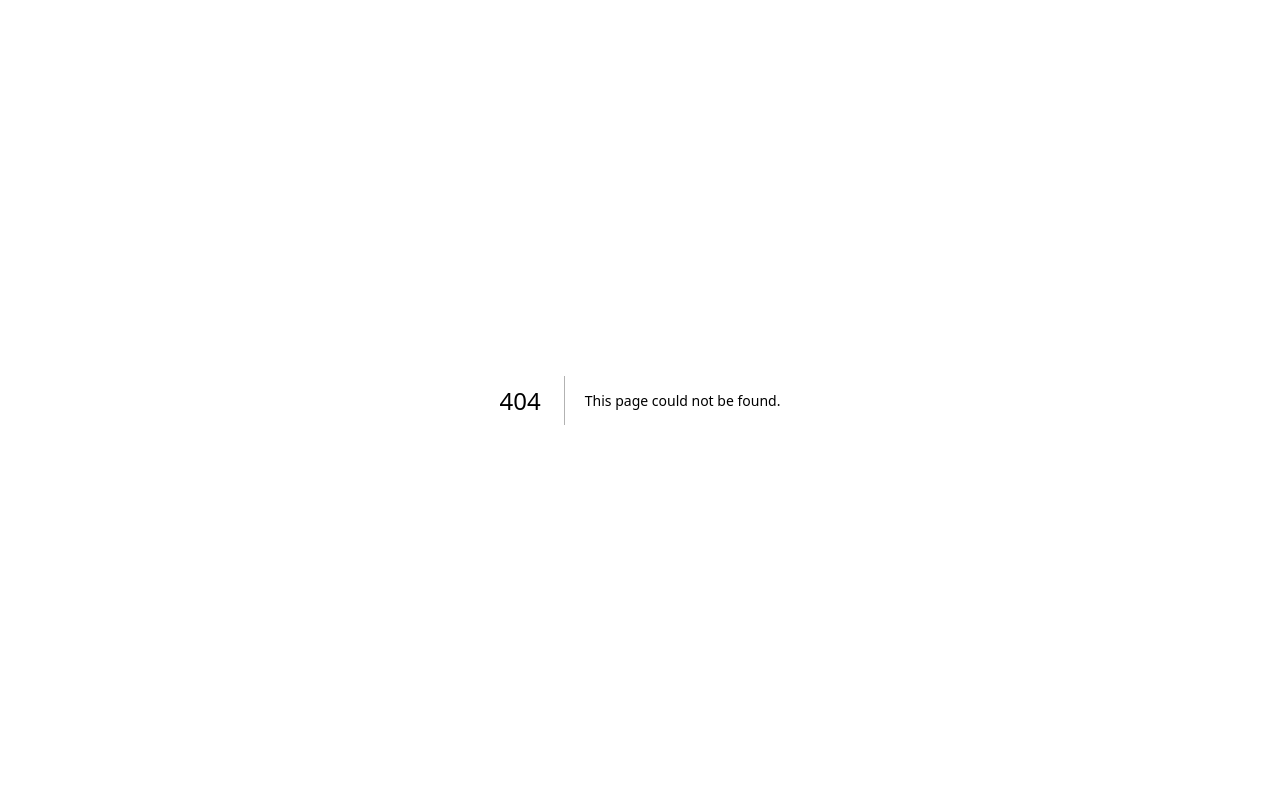
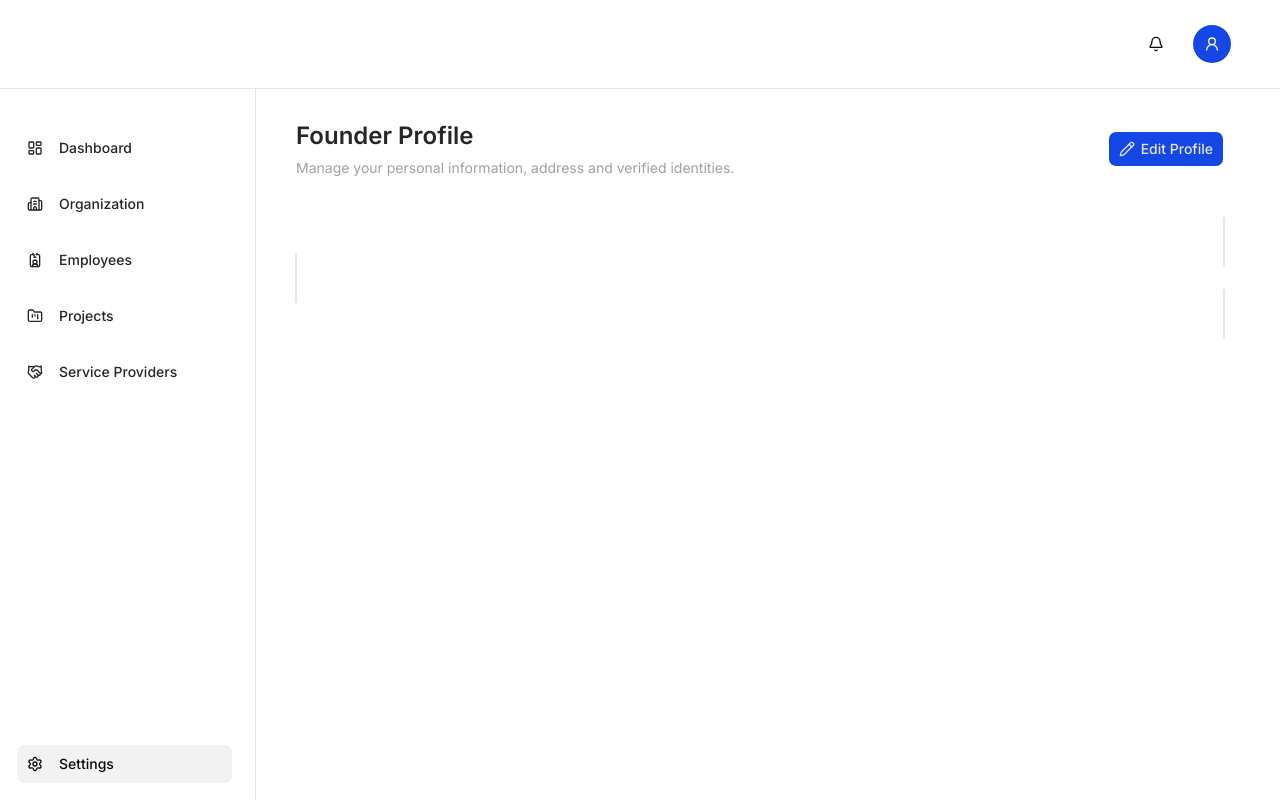
Before and after one commit to saadsayyed10/palmtree, a Next.js app in the folder frontend/: page /organization/dashboard/settings in a window 1280 px wide. Before the commit this address had no page. Built offline with nearby package versions, Linux system fonts and the light colour scheme.

Commit message:
API Handler: Fetch organization user profile

```diff
--- a/frontend/_api/organization-api.ts
+++ b/frontend/_api/organization-api.ts
@@ -30,3 +30,11 @@ export const loginOrganizationUserAPI = async (
     password,
   });
 };
+
+export const fetchOrganizationUserProfileAPI = async (token: string) => {
+  return await axios.get(`${apiUrl}/organization/user/profile`, {
+    headers: {
+      Authorization: `Bearer ${token}`
+    }
+  })
+}
--- a/frontend/_components/organization/Navbar.tsx
+++ b/frontend/_components/organization/Navbar.tsx
@@ -1,59 +1,83 @@
 "use client";
 
 import { Button } from "@/components/ui/button";
+import {
+  DropdownMenu,
+  DropdownMenuContent,
+  DropdownMenuItem,
+  DropdownMenuTrigger,
+} from "@/components/ui/dropdown-menu";
 import { toast } from "@/components/ui/toast";
 import { useAuth } from "@/hooks/useAuth";
-import { Bell, Loader2, LogOut, User2 } from "lucide-react";
+import { Bell, Loader2, LogOut, User, User2 } from "lucide-react";
 import { useRouter } from "next/navigation";
 import { useState } from "react";
 
 const OrganizationNavbar = () => {
-  // const { logout, user } = useAuth();
-  // const [loading, setLoading] = useState<boolean>(false);
+  const { logout, user } = useAuth();
+  const [loading, setLoading] = useState<boolean>(false);
 
-  // const router = useRouter();
+  const router = useRouter();
 
-  // const handleLogout = () => {
-  //   setLoading(true);
+  const handleLogout = () => {
+    setLoading(true);
 
-  //   setTimeout(() => {
-  //     setLoading(false);
-  //   }, 2000);
+    setTimeout(() => {
+      setLoading(false);
+    }, 2000);
 
-  //   logout();
+    logout();
 
-  //   toast.add({
-  //     type: "success",
-  //     description: "You have been logged out from you account",
-  //   });
+    toast.add({
+      type: "success",
+      description: "You have been logged out from you account",
+    });
 
-  //   router.replace("/organization/signin");
-  // };
+    router.replace("/organization/signin");
+  };
 
   return (
     <div className="flex justify-between items-center w-full lg:py-6 lg:px-12 border-b fixed top-0 bg-white z-50">
       <h1>{/* TODO: Organization name here */}</h1>
-
-      {/* <Button
-        variant={"outline"}
-        onClick={handleLogout}
-        className="bg-red-500/30 hover:bg-red-500/40"
-        disabled={loading}
-      >
-        {loading ? <Loader2 className="animate-spin" /> : <LogOut />}
-      </Button> */}
 
       <div className="flex justify-end items-center w-full gap-x-4">
         <Button size={"icon-lg"} variant={"ghost"}>
           <Bell />
         </Button>
 
-        <Button
-          className="rounded-full bg-blue-700 hover:bg-blue-800 duration-300 transition"
-          size={"icon-lg"}
-        >
-          <User2 />
-        </Button>
+        <DropdownMenu>
+          <DropdownMenuTrigger
+            render={
+              <Button
+                className="rounded-full bg-blue-700 hover:bg-blue-800 duration-300 transition"
+                size={"icon-lg"}
+              />
+            }
+          >
+            <User2 />
+          </DropdownMenuTrigger>
+          <DropdownMenuContent align="end">
+            <DropdownMenuItem
+              onClick={() => router.push("/organization/dashboard/settings")}
+              className="flex justify-between items-center w-full"
+            >
+              <span>Profile</span>
+              <User className="w-2 h-2 opacity-50" />
+            </DropdownMenuItem>
+            <DropdownMenuItem
+              onClick={handleLogout}
+              className="flex justify-between items-center w-full"
+              disabled={loading}
+            >
+              <span>Logout</span>
+              {loading ? (
+                <Loader2 className="w-2 h-2 opacity-50 animate-spin" />
+              ) : (
+                <LogOut className="w-2 h-2 opacity-50" />
+              )}
+            </DropdownMenuItem>
+          </DropdownMenuContent>
+        </DropdownMenu>
       </div>
     </div>
   );
--- a/frontend/_components/organization/Sidebar.tsx
+++ b/frontend/_components/organization/Sidebar.tsx
@@ -85,10 +85,10 @@ const OrganizationSidebar = () => {
       <Button
         size={"lg"}
         variant={"ghost"}
-        className="flex justify-start items-center gap-x-4 w-[85%] absolute bottom-4"
+        className={`flex justify-start items-center gap-x-4 w-[85%] absolute bottom-4 ${pathName === "/organization/dashboard/settings" && "bg-neutral-200/50"}`}
         onClick={() => {
-          if (pathName !== "/organization/settings") {
-            router.push("/organization/settings");
+          if (pathName !== "/organization/dashboard/settings") {
+            router.push("/organization/dashboard/settings");
           }
         }}
       >
--- /dev/null
+++ b/frontend/app/(home)/organization/dashboard/settings/page.tsx
@@ -0,0 +1,33 @@
+import { Button } from "@/components/ui/button";
+import { Card } from "@/components/ui/card";
+import { Pencil } from "lucide-react";
+
+const OrganizationSettings = () => {
+  return (
+    <div className="flex justify-center items-center w-full flex-col gap-y-10 p-2">
+      <div className="flex justify-between items-center w-full">
+        <div className="flex justify-start items-start flex-col gap-y-1.5">
+          <h1 className="text-neutral-800 font-semibold text-2xl">
+            Founder Profile
+          </h1>
+          <h5 className="text-neutral-400 text-sm">
+            Manage your personal information, address and verified identities.
+          </h5>
+        </div>
+        <Button className="bg-blue-700 hover:bg-blue-800 text-neutral-200">
+          <Pencil /> Edit Profile
+        </Button>
+      </div>
+
+      <div className="flex justify-between items-center w-full">
+        <Card></Card>
+        <div className="flex justify-end items-end w-full flex-col gap-y-6">
+          <Card></Card>
+          <Card></Card>
+        </div>
+      </div>
+    </div>
+  );
+};
+
+export default OrganizationSettings;
--- a/frontend/app/(home)/organization/settings/page.tsx
+++ /dev/null
@@ -1,5 +0,0 @@
-const OrganizationSettings = () => {
-  return <div>OrganizationSettings</div>;
-};
-
-export default OrganizationSettings;
--- a/frontend/components/ui/dropdown-menu.tsx
+++ b/frontend/components/ui/dropdown-menu.tsx
@@ -1,21 +1,21 @@
-"use client"
+"use client";
 
-import * as React from "react"
-import { Menu as MenuPrimitive } from "@base-ui/react/menu"
+import * as React from "react";
+import { Menu as MenuPrimitive } from "@base-ui/react/menu";
 
-import { cn } from "@/lib/utils"
-import { ChevronRightIcon, CheckIcon } from "lucide-react"
+import { cn } from "@/lib/utils";
+import { ChevronRightIcon, CheckIcon } from "lucide-react";
 
 function DropdownMenu({ ...props }: MenuPrimitive.Root.Props) {
-  return <MenuPrimitive.Root data-slot="dropdown-menu" {...props} />
+  return <MenuPrimitive.Root data-slot="dropdown-menu" {...props} />;
 }
 
 function DropdownMenuPortal({ ...props }: MenuPrimitive.Portal.Props) {
-  return <MenuPrimitive.Portal data-slot="dropdown-menu-portal" {...props} />
+  return <MenuPrimitive.Portal data-slot="dropdown-menu-portal" {...props} />;
 }
 
 function DropdownMenuTrigger({ ...props }: MenuPrimitive.Trigger.Props) {
-  return <MenuPrimitive.Trigger data-slot="dropdown-menu-trigger" {...props} />
+  return <MenuPrimitive.Trigger data-slot="dropdown-menu-trigger" {...props} />;
 }
 
 function DropdownMenuContent({
@@ -41,16 +41,19 @@ function DropdownMenuContent({
       >
         <MenuPrimitive.Popup
           data-slot="dropdown-menu-content"
-          className={cn("z-50 max-h-(--available-height) w-(--anchor-width) min-w-32 origin-(--transform-origin) overflow-x-hidden overflow-y-auto rounded-md bg-popover p-1 text-popover-foreground shadow-md ring-1 ring-foreground/10 duration-100 outline-none data-[side=bottom]:slide-in-from-top-2 data-[side=inline-end]:slide-in-from-left-2 data-[side=inline-start]:slide-in-from-right-2 data-[side=left]:slide-in-from-right-2 data-[side=right]:slide-in-from-left-2 data-[side=top]:slide-in-from-bottom-2 data-open:animate-in data-open:fade-in-0 data-open:zoom-in-95 data-closed:animate-out data-closed:overflow-hidden data-closed:fade-out-0 data-closed:zoom-out-95", className )}
+          className={cn(
+            "z-50 max-h-(--available-height) w-(--anchor-width) min-w-32 origin-(--transform-origin) overflow-x-hidden overflow-y-auto rounded-md bg-popover p-1 text-popover-foreground shadow-md ring-1 ring-foreground/10 duration-100 outline-none data-[side=bottom]:slide-in-from-top-2 data-[side=inline-end]:slide-in-from-left-2 data-[side=inline-start]:slide-in-from-right-2 data-[side=left]:slide-in-from-right-2 data-[side=right]:slide-in-from-left-2 data-[side=top]:slide-in-from-bottom-2 data-open:animate-in data-open:fade-in-0 data-open:zoom-in-95 data-closed:animate-out data-closed:overflow-hidden data-closed:fade-out-0 data-closed:zoom-out-95",
+            className,
+          )}
           {...props}
         />
       </MenuPrimitive.Positioner>
     </MenuPrimitive.Portal>
-  )
+  );
 }
 
 function DropdownMenuGroup({ ...props }: MenuPrimitive.Group.Props) {
-  return <MenuPrimitive.Group data-slot="dropdown-menu-group" {...props} />
+  return <MenuPrimitive.Group data-slot="dropdown-menu-group" {...props} />;
 }
 
 function DropdownMenuLabel({
@@ -58,7 +61,7 @@ function DropdownMenuLabel({
   inset,
   ...props
 }: MenuPrimitive.GroupLabel.Props & {
-  inset?: boolean
+  inset?: boolean;
 }) {
   return (
     <MenuPrimitive.GroupLabel
@@ -66,11 +69,11 @@ function DropdownMenuLabel({
       data-inset={inset}
       className={cn(
         "px-2 py-1.5 text-xs font-medium text-muted-foreground data-inset:pl-8",
-        className
+        className,
       )}
       {...props}
     />
-  )
+  );
 }
 
 function DropdownMenuItem({
@@ -79,8 +82,8 @@ function DropdownMenuItem({
   variant = "default",
   ...props
 }: MenuPrimitive.Item.Props & {
-  inset?: boolean
-  variant?: "default" | "destructive"
+  inset?: boolean;
+  variant?: "default" | "destructive";
 }) {
   return (
     <MenuPrimitive.Item
@@ -88,16 +91,16 @@ function DropdownMenuItem({
       data-inset={inset}
       data-variant={variant}
       className={cn(
-        "group/dropdown-menu-item relative flex cursor-default items-center gap-2 rounded-sm px-2 py-1.5 text-sm outline-hidden select-none focus:bg-accent focus:text-accent-foreground not-data-[variant=destructive]:focus:**:text-accent-foreground data-inset:pl-8 data-[variant=destructive]:text-destructive data-[variant=destructive]:focus:bg-destructive/10 data-[variant=destructive]:focus:text-destructive dark:data-[variant=destructive]:focus:bg-destructive/20 data-disabled:pointer-events-none data-disabled:opacity-50 [&_svg]:pointer-events-none [&_svg]:shrink-0 [&_svg:not([class*='size-'])]:size-4 data-[variant=destructive]:*:[svg]:text-destructive",
-        className
+        "group/dropdown-menu-item relative flex cursor-pointer items-center gap-2 rounded-sm px-2 py-1.5 text-sm outline-hidden select-none focus:bg-accent focus:text-accent-foreground not-data-[variant=destructive]:focus:**:text-accent-foreground data-inset:pl-8 data-[variant=destructive]:text-destructive data-[variant=destructive]:focus:bg-destructive/10 data-[variant=destructive]:focus:text-destructive dark:data-[variant=destructive]:focus:bg-destructive/20 data-disabled:pointer-events-none data-disabled:opacity-50 [&_svg]:pointer-events-none [&_svg]:shrink-0 [&_svg:not([class*='size-'])]:size-4 data-[variant=destructive]:*:[svg]:text-destructive",
+        className,
       )}
       {...props}
     />
-  )
+  );
 }
 
 function DropdownMenuSub({ ...props }: MenuPrimitive.SubmenuRoot.Props) {
-  return <MenuPrimitive.SubmenuRoot data-slot="dropdown-menu-sub" {...props} />
+  return <MenuPrimitive.SubmenuRoot data-slot="dropdown-menu-sub" {...props} />;
 }
 
 function DropdownMenuSubTrigger({
@@ -106,7 +109,7 @@ function DropdownMenuSubTrigger({
   children,
   ...props
 }: MenuPrimitive.SubmenuTrigger.Props & {
-  inset?: boolean
+  inset?: boolean;
 }) {
   return (
     <MenuPrimitive.SubmenuTrigger
@@ -114,14 +117,14 @@ function DropdownMenuSubTrigger({
       data-inset={inset}
       className={cn(
         "flex cursor-default items-center gap-2 rounded-sm px-2 py-1.5 text-sm outline-hidden select-none focus:bg-accent focus:text-accent-foreground not-data-[variant=destructive]:focus:**:text-accent-foreground data-inset:pl-8 data-popup-open:bg-accent data-popup-open:text-accent-foreground data-open:bg-accent data-open:text-accent-foreground [&_svg]:pointer-events-none [&_svg]:shrink-0 [&_svg:not([class*='size-'])]:size-4",
-        className
+        className,
       )}
       {...props}
     >
       {children}
       <ChevronRightIcon className="ml-auto" />
     </MenuPrimitive.SubmenuTrigger>
-  )
+  );
 }
 
 function DropdownMenuSubContent({
@@ -135,14 +138,17 @@ function DropdownMenuSubContent({
   return (
     <DropdownMenuContent
       data-slot="dropdown-menu-sub-content"
-      className={cn("w-auto min-w-[96px] rounded-md bg-popover p-1 text-popover-foreground shadow-lg ring-1 ring-foreground/10 duration-100 data-[side=bottom]:slide-in-from-top-2 data-[side=left]:slide-in-from-right-2 data-[side=right]:slide-in-from-left-2 data-[side=top]:slide-in-from-bottom-2 data-open:animate-in data-open:fade-in-0 data-open:zoom-in-95 data-closed:animate-out data-closed:fade-out-0 data-closed:zoom-out-95", className )}
+      className={cn(
+        "w-auto min-w-[96px] rounded-md bg-popover p-1 text-popover-foreground shadow-lg ring-1 ring-foreground/10 duration-100 data-[side=bottom]:slide-in-from-top-2 data-[side=left]:slide-in-from-right-2 data-[side=right]:slide-in-from-left-2 data-[side=top]:slide-in-from-bottom-2 data-open:animate-in data-open:fade-in-0 data-open:zoom-in-95 data-closed:animate-out data-closed:fade-out-0 data-closed:zoom-out-95",
+        className,
+      )}
       align={align}
       alignOffset={alignOffset}
       side={side}
       sideOffset={sideOffset}
       {...props}
     />
-  )
+  );
 }
 
 function DropdownMenuCheckboxItem({
@@ -152,7 +158,7 @@ function DropdownMenuCheckboxItem({
   inset,
   ...props
 }: MenuPrimitive.CheckboxItem.Props & {
-  inset?: boolean
+  inset?: boolean;
 }) {
   return (
     <MenuPrimitive.CheckboxItem
@@ -160,7 +166,7 @@ function DropdownMenuCheckboxItem({
       data-inset={inset}
       className={cn(
         "relative flex cursor-default items-center gap-2 rounded-sm py-1.5 pr-8 pl-2 text-sm outline-hidden select-none focus:bg-accent focus:text-accent-foreground focus:**:text-accent-foreground data-inset:pl-8 data-disabled:pointer-events-none data-disabled:opacity-50 [&_svg]:pointer-events-none [&_svg]:shrink-0 [&_svg:not([class*='size-'])]:size-4",
-        className
+        className,
       )}
       checked={checked}
       {...props}
@@ -170,13 +176,12 @@ function DropdownMenuCheckboxItem({
         data-slot="dropdown-menu-checkbox-item-indicator"
       >
         <MenuPrimitive.CheckboxItemIndicator>
-          <CheckIcon
-          />
+          <CheckIcon />
         </MenuPrimitive.CheckboxItemIndicator>
       </span>
       {children}
     </MenuPrimitive.CheckboxItem>
-  )
+  );
 }
 
 function DropdownMenuRadioGroup({ ...props }: MenuPrimitive.RadioGroup.Props) {
@@ -185,7 +190,7 @@ function DropdownMenuRadioGroup({ ...props }: MenuPrimitive.RadioGroup.Props) {
       data-slot="dropdown-menu-radio-group"
       {...props}
     />
-  )
+  );
 }
 
 function DropdownMenuRadioItem({
@@ -194,7 +199,7 @@ function DropdownMenuRadioItem({
   inset,
   ...props
 }: MenuPrimitive.RadioItem.Props & {
-  inset?: boolean
+  inset?: boolean;
 }) {
   return (
     <MenuPrimitive.RadioItem
@@ -202,7 +207,7 @@ function DropdownMenuRadioItem({
       data-inset={inset}
       className={cn(
         "relative flex cursor-default items-center gap-2 rounded-sm py-1.5 pr-8 pl-2 text-sm outline-hidden select-none focus:bg-accent focus:text-accent-foreground focus:**:text-accent-foreground data-inset:pl-8 data-disabled:pointer-events-none data-disabled:opacity-50 [&_svg]:pointer-events-none [&_svg]:shrink-0 [&_svg:not([class*='size-'])]:size-4",
-        className
+        className,
       )}
       {...props}
     >
@@ -211,13 +216,12 @@ function DropdownMenuRadioItem({
         data-slot="dropdown-menu-radio-item-indicator"
       >
         <MenuPrimitive.RadioItemIndicator>
-          <CheckIcon
-          />
+          <CheckIcon />
         </MenuPrimitive.RadioItemIndicator>
       </span>
       {children}
     </MenuPrimitive.RadioItem>
-  )
+  );
 }
 
 function DropdownMenuSeparator({
@@ -230,7 +234,7 @@ function DropdownMenuSeparator({
       className={cn("-mx-1 my-1 h-px bg-border", className)}
       {...props}
     />
-  )
+  );
 }
 
 function DropdownMenuShortcut({
@@ -242,11 +246,11 @@ function DropdownMenuShortcut({
       data-slot="dropdown-menu-shortcut"
       className={cn(
         "ml-auto text-xs tracking-widest text-muted-foreground group-focus/dropdown-menu-item:text-accent-foreground",
-        className
+        className,
       )}
       {...props}
     />
-  )
+  );
 }
 
 export {
@@ -265,4 +269,4 @@ export {
   DropdownMenuSub,
   DropdownMenuSubTrigger,
   DropdownMenuSubContent,
-}
+};
```
